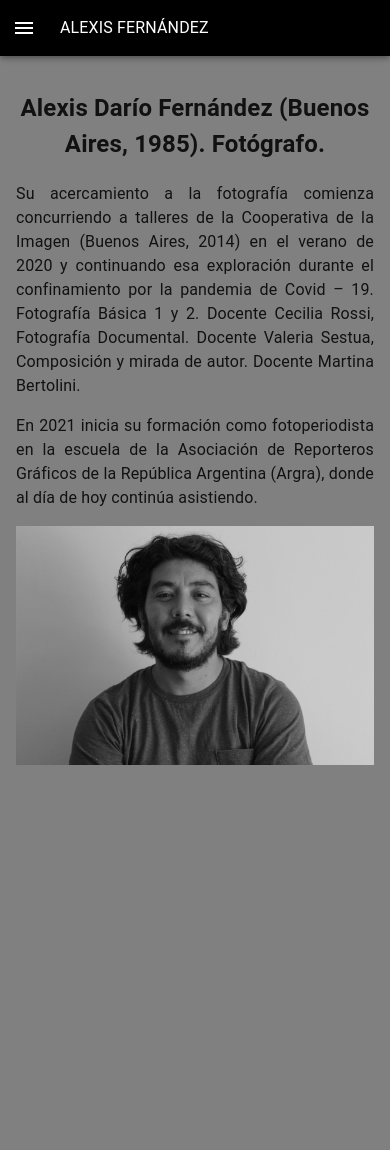
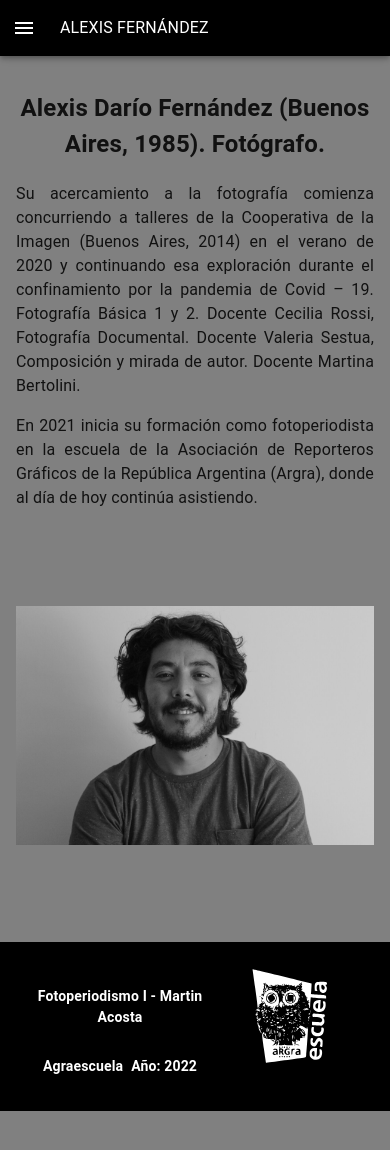
Before and after one commit to ipiccardo/PhotographPage, a React (Create React App) app: page /Biography in a window 390 px wide. Shown: the top 1150 px of the page. After the commit the page ends 1111 px from the top, so only its background shows below. Built offline with nearby package versions, Linux system fonts and the light colour scheme.

Commit message:
Centro la foto de biografía

```diff
--- a/src/Components/Biography/Biography.css
+++ b/src/Components/Biography/Biography.css
@@ -31,9 +31,10 @@
 
 @media (max-width: 1050px) {
   .biography-hero {
-    background-position: top;
+    background-position: center;
     margin-top: 0px;
     width: 300vw;
+    max-height: 400px;
   }
   .biography-text {
     width: 100vw;
--- a/src/Components/Biography/Biography.jsx
+++ b/src/Components/Biography/Biography.jsx
@@ -1,5 +1,6 @@
 import React from "react";
 import "./Biography.css";
+import Footer from "../Footer/Footer";
 
 export const Biography = () => {
   return (
@@ -23,6 +24,7 @@ export const Biography = () => {
           </p>
         </div>
       </div>
+      <Footer />
     </>
   );
 };
```
